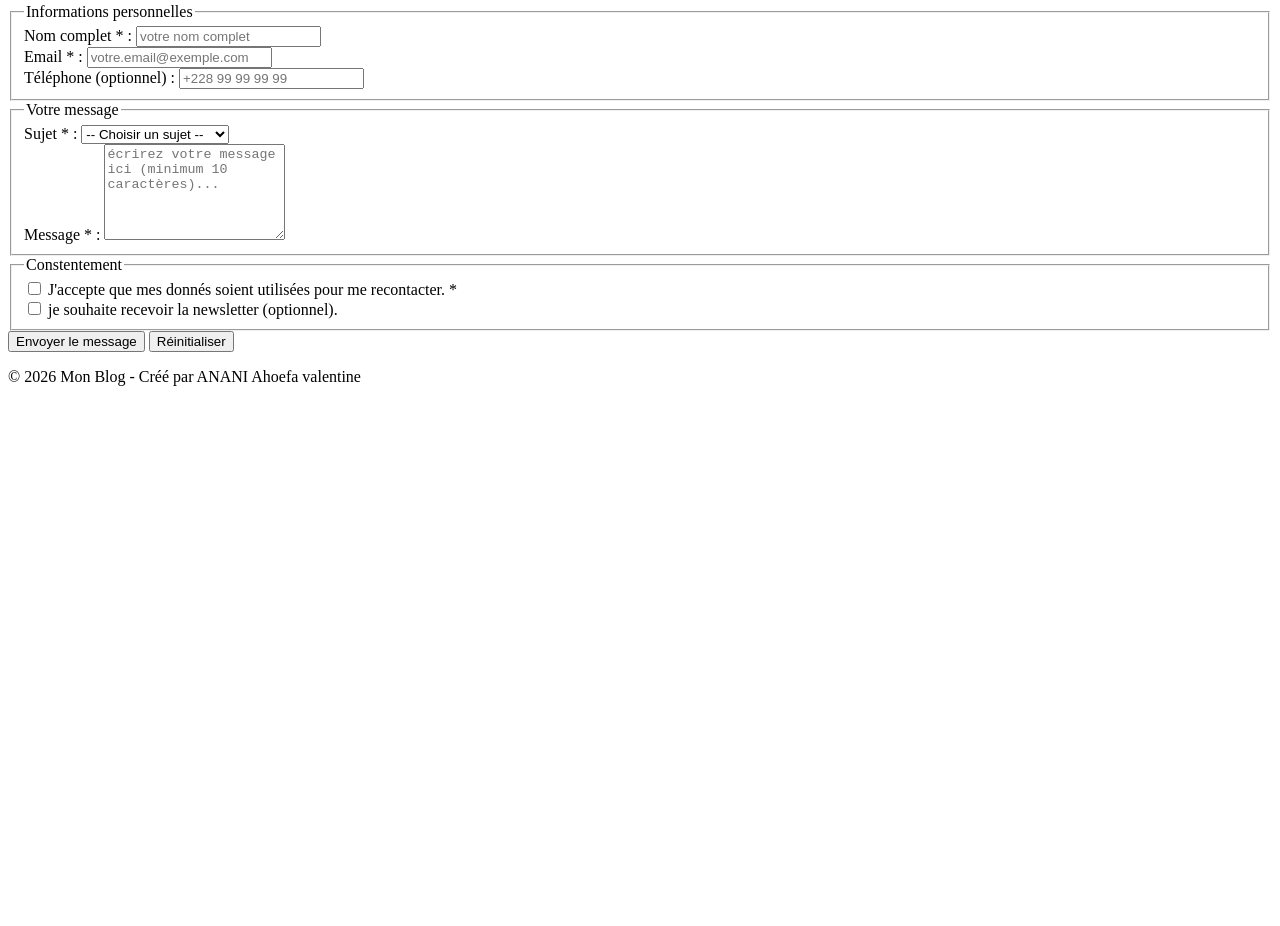
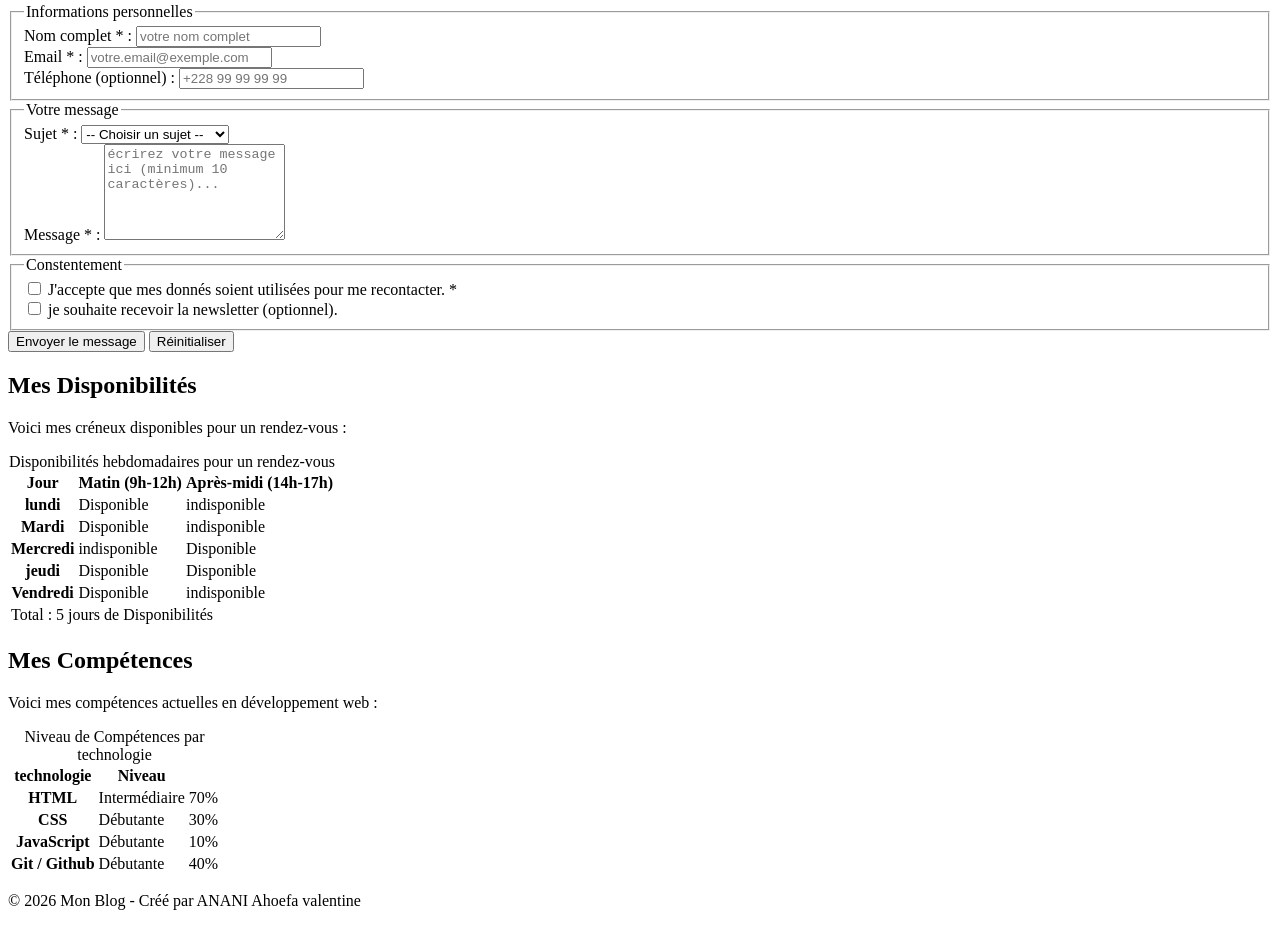
Before and after one commit to valentineanani/ipnet-it130-valentine, a plain HTML site: page contact.html in a window 1280 px wide. Shown: the part 232-1158 px from the top of the page. Before the commit the page ends 800 px from the top, so only its background shows below. Drawn offline with Linux system fonts and the light colour scheme.

Commit message:
Ajout des tableaux mes disponibilités et Mes compétences

```diff
--- a/contact.html
+++ b/contact.html
@@ -94,7 +94,86 @@
                      <button type="reset">Réinitialiser</button>
                  </div>
             </form>
+            <h2>Mes Disponibilités</h2>
+            <p>Voici mes créneux disponibles pour un rendez-vous :</p>
 
+            <table>
+                <caption>Disponibilités hebdomadaires pour un rendez-vous</caption>
+                <thead>
+                <tr>
+                    <th scope="col">Jour</th>
+                    <th scope="col">Matin (9h-12h)</th>
+                    <th scope="col">Après-midi (14h-17h)</th>
+                </tr>
+                </thead>
+                <tbody>
+                    <tr>
+                        <th scope="row">lundi</th>
+                        <td>Disponible</td>
+                        <td>indisponible</td>
+                    </tr>
+                    <tr>
+                        <th scope="row">Mardi</th>
+                        <td>Disponible</td>
+                        <td>indisponible</td>
+                    </tr>
+                    <tr>
+                        <th scope="row">Mercredi</th>
+                        <td>indisponible</td>
+                        <td>Disponible</td>
+                    </tr>
+                    <tr>
+                        <th scope="row">jeudi</th>
+                        <td>Disponible</td>
+                        <td>Disponible</td>
+                    </tr>
+                    <tr>
+                        <th scope="row">Vendredi</th>
+                        <td>Disponible</td>
+                        <td>indisponible</td>
+                    </tr>
+                </tbody>
+                <tfoot>
+                    <tr>
+                        <td colspan="3">Total : 5 jours de Disponibilités</td>
+                    </tr>
+                </tfoot>
+            </table>
+            <h2>Mes Compétences</h2>
+            <p>Voici mes compétences actuelles en développement web :</p>
+
+            <table>
+                <caption>Niveau de Compétences par technologie</caption>
+                <thead>
+                    <tr>
+                        <th scope="col">technologie</th>
+                        <th scope="col">Niveau</th>
+                        <th scope="col"Progression></th>
+                    </tr>
+                </thead>
+                <tbody>
+                    <tr>
+                        <th scope="row">HTML</th>
+                        <td>Intermédiaire</td>
+                        <td>70%</td>
+                    </tr>
+                    <tr>
+                        <th scope="row">CSS</th>
+                        <td>Débutante</td>
+                        <td>30%</td>
+                    </tr>
+                    <tr>
+                        <th scope="row">JavaScript</th>
+                        <td>Débutante</td>
+                        <td>10%</td>
+                    </tr>
+                    <tr>
+                        <th scope="row">Git / Github</th>
+                        <td>Débutante</td>
+                        <td>40%</td>
+                    </tr>
+                </tbody>
+            </table>
         </section>
     </main>
 
```
